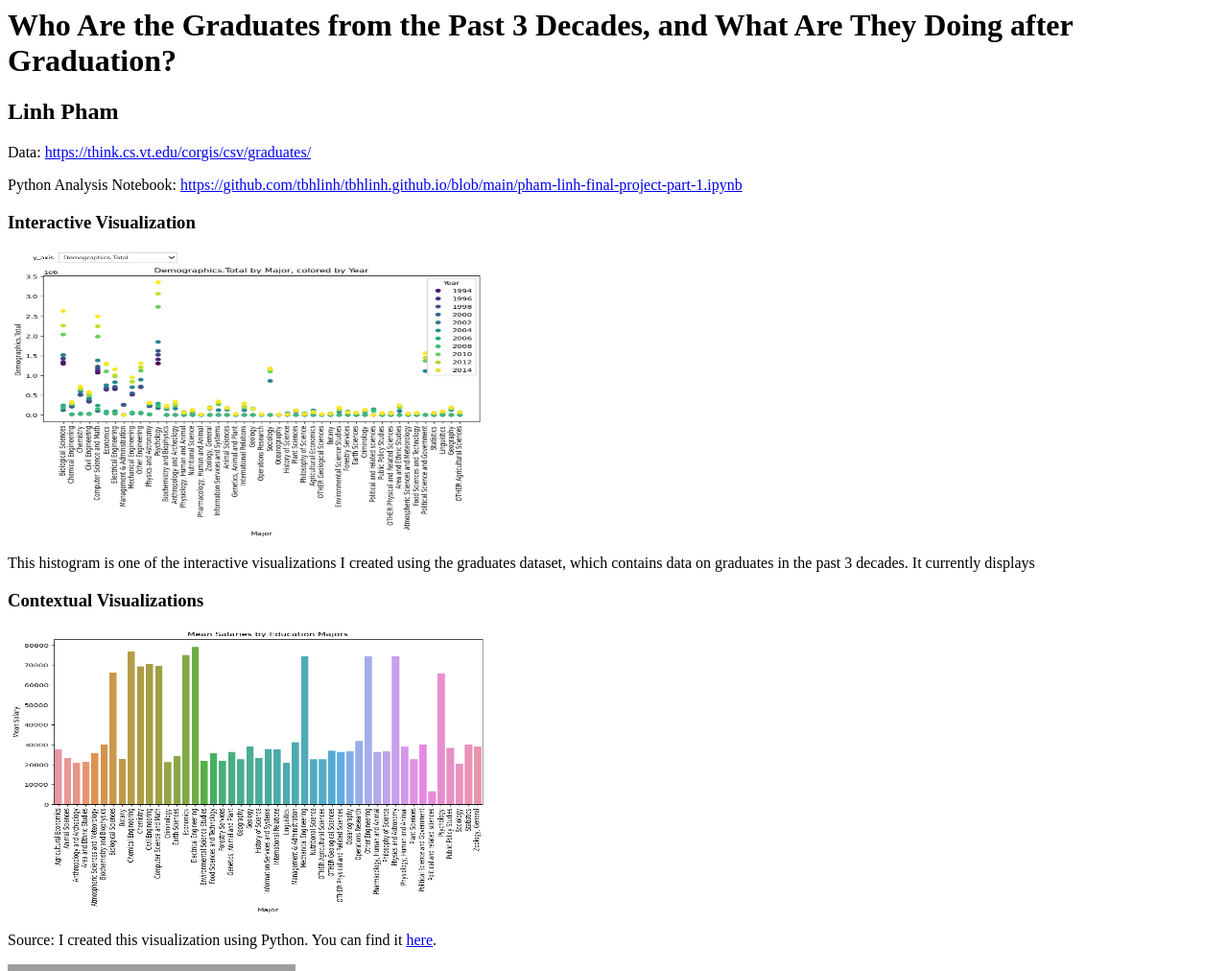
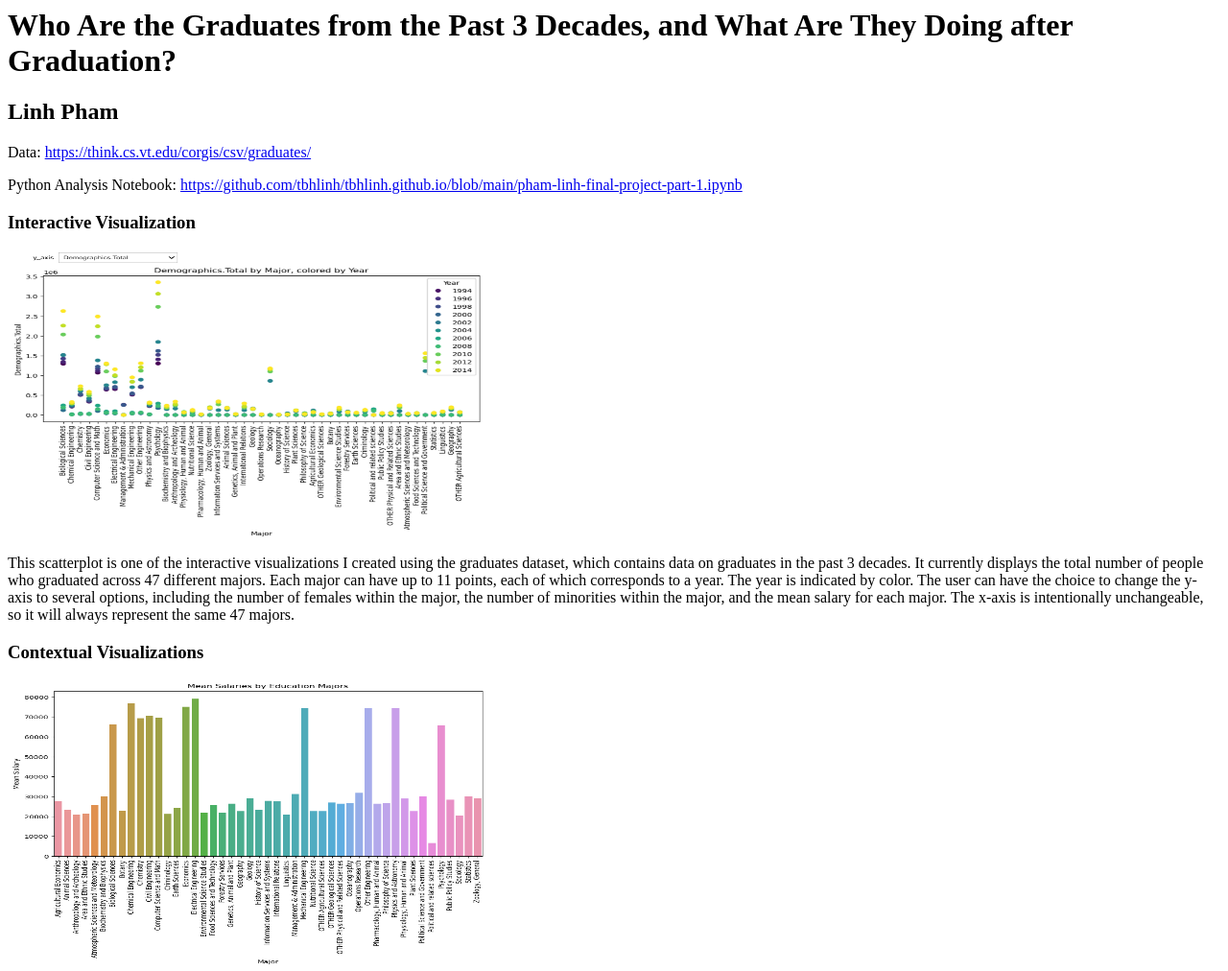
Before and after one commit to tbhlinh/tbhlinh.github.io, a plain HTML site: page index.html in a window 1280 px wide. Shown: the top 1012 px of the page at 96% size. Drawn offline with Linux system fonts and the light colour scheme; grey boxes are pictures that could not be loaded.

Commit message:
Update index.html

```diff
--- a/index.html
+++ b/index.html
@@ -5,7 +5,7 @@
 
 <h3>Interactive Visualization</h3>
 <img src="https://github.com/tbhlinh/tbhlinh.github.io/blob/main/Screenshot%202022-12-03%20at%2023.01.15.png?raw=true" width=500 height=300>
-<p>This histogram is one of the interactive visualizations I created using the graduates dataset, which contains data on graduates in the past 3 decades. It currently displays
+<p>This scatterplot is one of the interactive visualizations I created using the graduates dataset, which contains data on graduates in the past 3 decades. It currently displays the total number of people who graduated across 47 different majors. Each major can have up to 11 points, each of which corresponds to a year. The year is indicated by color. The user can have the choice to change the y-axis to several options, including the number of females within the major, the number of minorities within the major, and the mean salary for each major. The x-axis is intentionally unchangeable, so it will always represent the same 47 majors.</p>
 
 <h3>Contextual Visualizations</h3>
 <img src="https://github.com/tbhlinh/tbhlinh.github.io/blob/main/output.png?raw=true" width=500 height=300>
```
